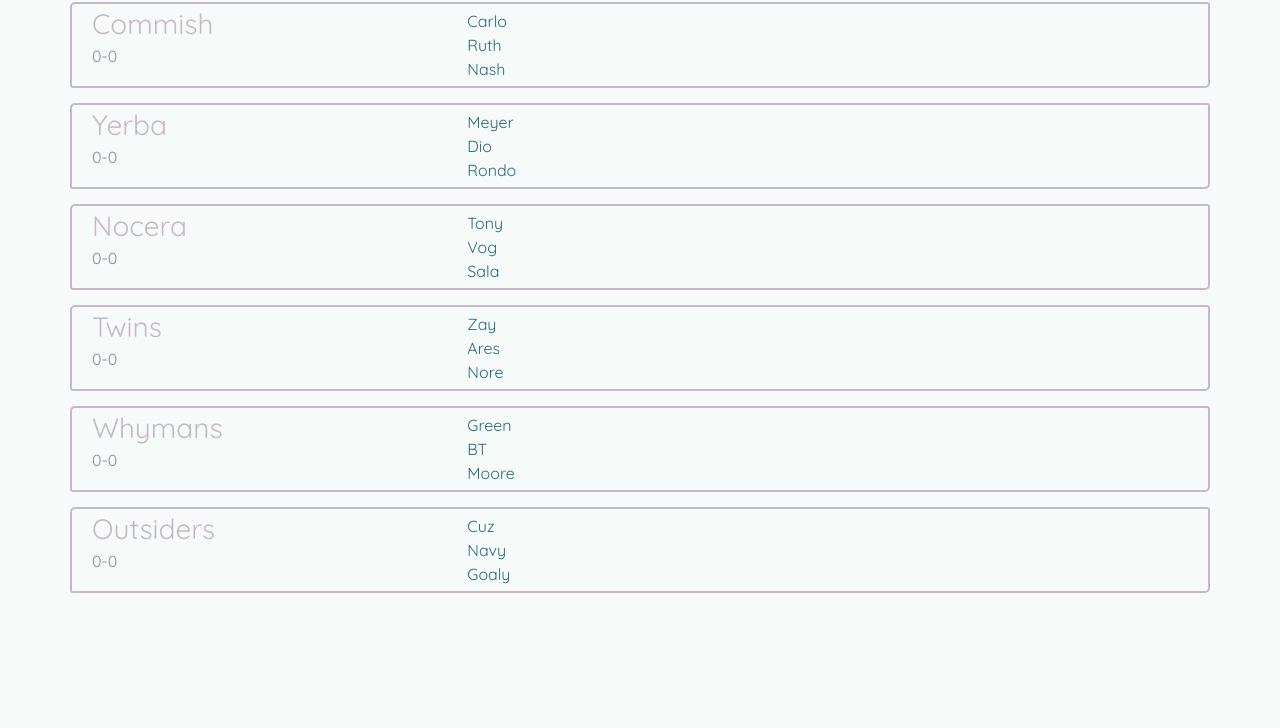
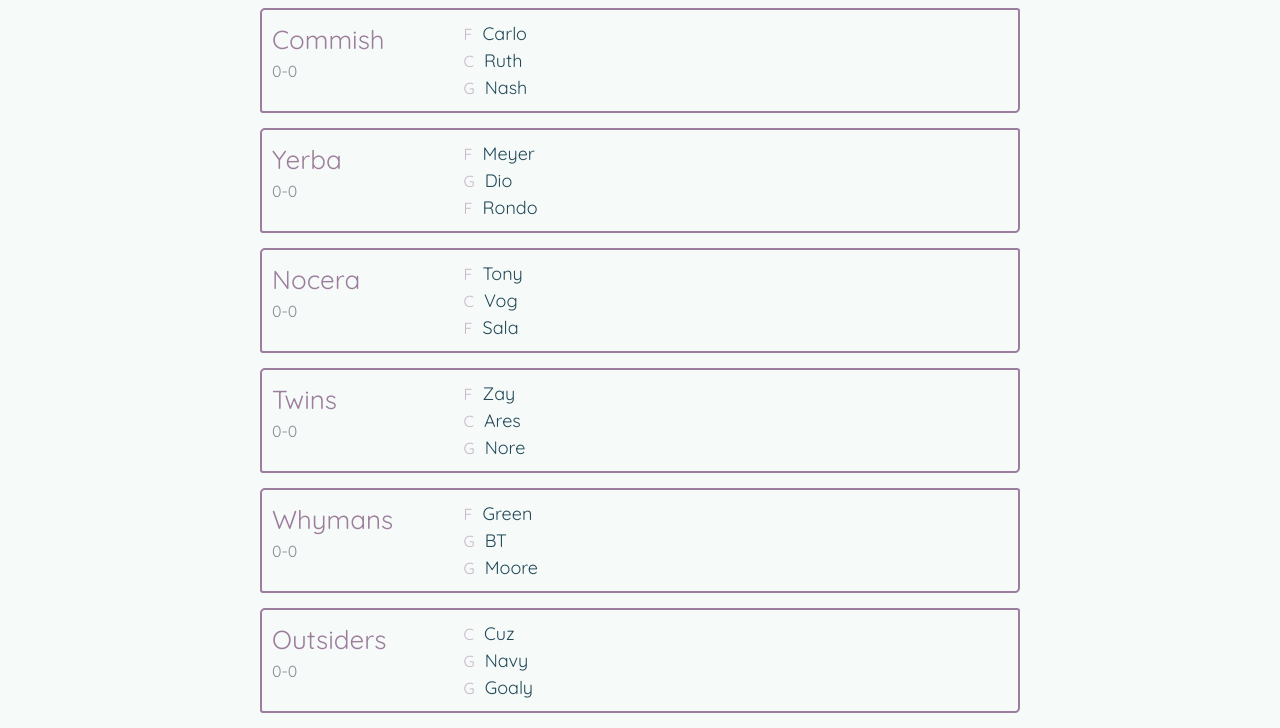
Before and after one commit to RADesai/leagues, a React app: page / in a window 1280 px wide. Shown: the part 137-865 px from the top of the page. Before the commit the page ends 800 px from the top, so only its background shows below. Built offline with nearby package versions, Linux system fonts and the light colour scheme.

```diff
--- a/package.json
+++ b/package.json
@@ -28,6 +28,9 @@
     "babel-preset-es2015": "^6.24.1",
     "babel-preset-react": "^6.24.1",
     "css-loader": "^0.28.7",
+    "eslint": "^4.7.2",
+    "eslint-loader": "^1.9.0",
+    "eslint-plugin-react": "^7.3.0",
     "html-webpack-plugin": "^2.30.1",
     "node-sass": "^4.5.3",
     "sass-loader": "^6.0.6",
--- a/src/assets/scss/App.scss
+++ b/src/assets/scss/App.scss
@@ -4,4 +4,7 @@
     font-family: $app-font;
     color: $blue-dianne;
     background-color: $aqua;
+    .league-main-title {
+        padding-left: 5%;
+    }
 }
--- a/src/assets/scss/LeagueTable.scss
+++ b/src/assets/scss/LeagueTable.scss
@@ -3,7 +3,7 @@
 .league-table {
     color: $calypso;
     .league-table-header {
-        font-size: 30px;
+        font-size: 34px;
     }
     .league-table-header hr {
         margin-top: 0;
--- a/src/assets/scss/Player.scss
+++ b/src/assets/scss/Player.scss
@@ -1 +1,14 @@
 @import "./Variables";
+
+.player {
+    color: $blue-dianne;
+    .player-info {
+        font-size: 18px;
+    }
+    .player-position {
+        padding-right: 10px;
+        display: inline;
+        font-size: 16px;
+        color: $lily;
+    }
+}
--- a/src/assets/scss/Team.scss
+++ b/src/assets/scss/Team.scss
@@ -1,11 +1,18 @@
 @import "./Variables";
 
 .team {
-    border: 2px solid $lily;
+    border: 2px solid darken($lily, 20%);
     border-radius: 5px 3px 5px 3px;
-    padding: 5px;
+    padding: 10px;
     margin-bottom: 15px;
+    transition: .2s ease-out;
     .team-info {
-        color: $lily;
+        color: darken($lily, 20%);
+        .team-name {
+            font-size: 26px;
+        }
     }
 }
+.team:hover {
+    background-color: lighten($lily, 20%);
+}
--- a/src/components/Player.js
+++ b/src/components/Player.js
@@ -6,7 +6,12 @@
     const { player } = props;
 
     return player ?
-        <div key={player.id.toString()}>{ player.name }</div>
+        <div className="row player">
+            <div className="col-sm-2 player-info">
+                <div className="player-position">{ player.position }</div>
+                { player.name }
+            </div>
+        </div>
         : <div/>
 }
 
--- a/src/components/Team.js
+++ b/src/components/Team.js
@@ -7,19 +7,23 @@
     const { team, players } = props;
 
     return team && players ?
-        <div className="row team">
-            <div className="team-info col-sm-4">
-                <h3 className="team-name">{ team.name }</h3>
-                <h6 className="team-record text-muted">{ team.record }</h6>
-            </div>
-            <div className="col-sm-8">
-                { players
-                    .map((player) => <Player
-                                        key={ player.id.toString() }
-                                        player={ player }
-                                    />
-                    )
-                }
+        <div className="row">
+            <div className="col-xs-1 col-md-2"></div>
+            <div className="team col-xs-10 col-md-8">
+                <div className="row">
+                    <div className="team-info col-xs-4 col-md-3">
+                        <div className="team-name">{ team.name }</div>
+                        <div className="team-record text-muted">{ team.record }</div>
+                    </div>
+                    <div className="team-roster col-xs-8 col-md-9">
+                        { players.map((player) =>
+                            <Player
+                                key={ player.id.toString() }
+                                player={ player }
+                            />
+                        )}
+                    </div>
+                </div>
             </div>
         </div>
         : <div/>
--- a/src/containers/App.js
+++ b/src/containers/App.js
@@ -38,12 +38,12 @@
 function mapStateToProps(state) {
     const { league } = state.leagueReducer;
     return { league };
-};
+}
 
 function mapDispatchToProps(dispatch) {
     return {
         actions: bindActionCreators({ ...actions }, dispatch)
     };
-};
+}
 
 export default connect(mapStateToProps, mapDispatchToProps)(App);
--- a/src/index.js
+++ b/src/index.js
@@ -1,7 +1,7 @@
 import React from 'react';
 import { render } from 'react-dom';
 import { Provider } from 'react-redux';
-import { BrowserRouter, Route, Link } from 'react-router-dom';
+import { BrowserRouter, Route } from 'react-router-dom';
 import store from './store';
 import App from './containers/App';
 
--- a/src/mock/league.js
+++ b/src/mock/league.js
@@ -32,75 +32,93 @@
         {
             id: 0,
             teamId: 0,
-            name: "Carlo"
+            name: "Carlo",
+            position: "F"
         }, {
             id: 1,
             teamId: 0,
-            name: "Ruth"
+            name: "Ruth",
+            position: "C"
         }, {
             id: 2,
             teamId: 0,
-            name: "Nash"
+            name: "Nash",
+            position: "G"
         }, {
             id: 3,
             teamId: 1,
-            name: "Meyer"
+            name: "Meyer",
+            position: "F"
         }, {
             id: 4,
             teamId: 1,
-            name: "Dio"
+            name: "Dio",
+            position: "G"
         }, {
             id: 5,
             teamId: 1,
-            name: "Rondo"
+            name: "Rondo",
+            position: "F"
         }, {
             id: 6,
             teamId: 2,
-            name: "Tony"
+            name: "Tony",
+            position: "F"
         }, {
             id: 7,
             teamId: 2,
-            name: "Vog"
+            name: "Vog",
+            position: "C"
         }, {
             id: 8,
             teamId: 2,
-            name: "Sala"
+            name: "Sala",
+            position: "F"
         }, {
             id: 9,
             teamId: 3,
-            name: "Zay"
+            name: "Zay",
+            position: "F"
         }, {
             id: 10,
             teamId: 3,
-            name: "Ares"
+            name: "Ares",
+            position: "C"
         }, {
             id: 11,
             teamId: 3,
-            name: "Nore"
+            name: "Nore",
+            position: "G"
         }, {
             id: 12,
             teamId: 4,
-            name: "Green"
+            name: "Green",
+            position: "F"
         }, {
             id: 13,
             teamId: 4,
-            name: "BT"
+            name: "BT",
+            position: "G"
         }, {
             id: 14,
             teamId: 4,
-            name: "Moore"
+            name: "Moore",
+            position: "G"
         }, {
             id: 15,
             teamId: 5,
-            name: "Cuz"
+            name: "Cuz",
+            position: "C"
         }, {
             id: 16,
             teamId: 5,
-            name: "Navy"
+            name: "Navy",
+            position: "G"
         }, {
             id: 17,
             teamId: 5,
-            name: "Goaly"
+            name: "Goaly",
+            position: "G"
         }
     ]
 };
--- a/src/store.js
+++ b/src/store.js
@@ -1,6 +1,5 @@
 import { createStore, applyMiddleware } from 'redux';
 import thunk from 'redux-thunk';
-import logger from 'redux-logger';
 import { createLogger } from 'redux-logger';
 import rootReducer from './reducers/rootReducer';
 
--- a/webpack.config.js
+++ b/webpack.config.js
@@ -30,6 +30,11 @@
                     { loader: "css-loader" },
                     { loader: "sass-loader" }
                 ]
+            },
+            {
+                test: /\.js$/,
+                exclude: /node_modules/,
+                loader: 'eslint-loader'
             }
         ]
     },
```
Also changed, not shown: 1 other file.
